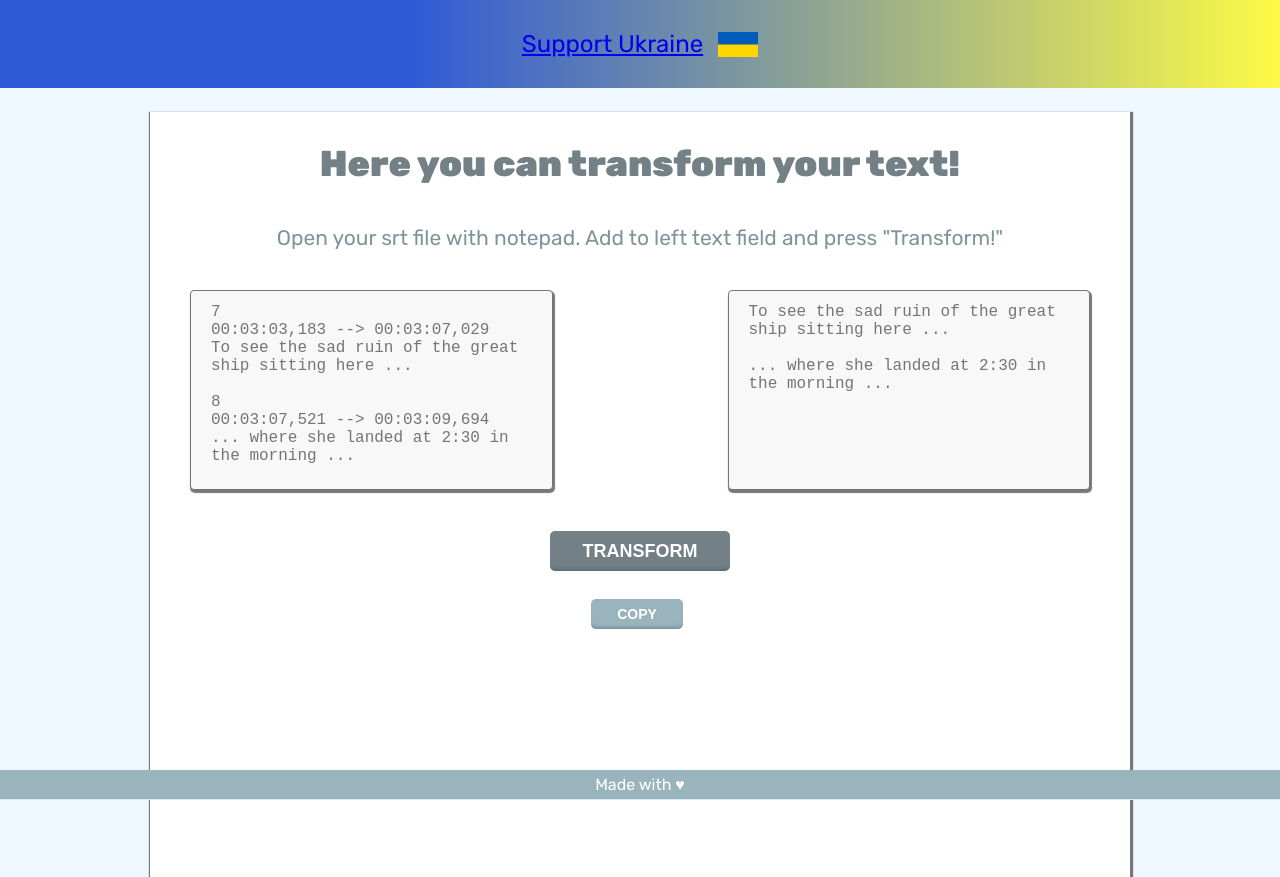
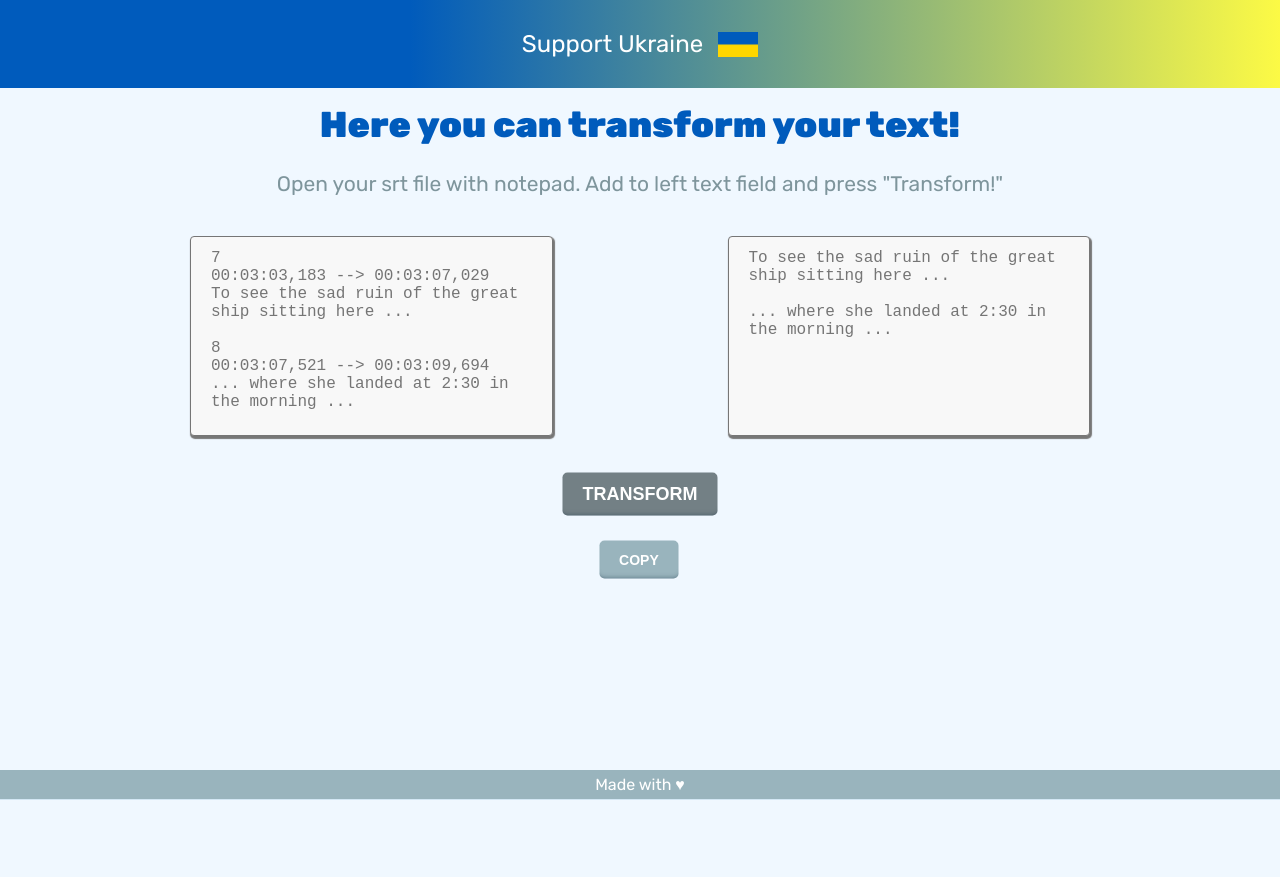
Before and after one commit to oberemok-oksana/subtitle-extractor, a plain HTML site: page index.html in a window 1280 px wide. Drawn offline with Linux system fonts and the light colour scheme.

Commit message:
add style to header text

```diff
--- a/css/base.css
+++ b/css/base.css
@@ -12,25 +12,28 @@ body {
 .container {
   max-width: 980px;
   margin: 0 auto;
-  background-color: #fff;
   min-height: calc(100vh - 35px);
-  box-shadow: 1px 2px 1px 2px #777;
 }
 
 .gradient {
   background: linear-gradient(
     90deg,
-    rgba(47, 90, 215, 1) 32%,
+    rgba(0, 91, 188, 1) 32%,
     rgba(252, 250, 69, 1) 100%
   );
   padding: 30px 0;
   text-align: center;
-  color: #fff;
-  font-size: 24px;
+
   display: flex;
   justify-content: center;
   align-items: center;
   gap: 15px;
+}
+
+.gradient a {
+  color: #fff;
+  font-size: 24px;
+  text-decoration: none;
 }
 
 .flag-img {
@@ -43,14 +46,15 @@ body {
   font-size: 36px;
   font-weight: bold;
   text-align: center;
-  color: #738085;
-  padding-top: 30px;
+  color: #005bbc;
+  margin-top: 15px;
+  margin-bottom: 25px;
 }
 .blocks {
   position: relative;
   padding-bottom: 30px;
   min-height: 400px;
-  margin-top: 40px;
+  /* margin-top: 40px; */
 }
 .action_descr {
   text-align: center;
@@ -78,7 +82,6 @@ body {
   min-height: 200px;
   padding: 12px 20px;
   box-sizing: border-box;
-  /* border: 2px solid #ccc; */
   border-radius: 4px;
   background-color: #f8f8f8;
   font-size: 16px;
@@ -93,21 +96,26 @@ body {
   border-radius: 5px;
   box-shadow: 0px -5px 5px -5px rgba(34, 60, 80, 0.6) inset;
   color: #fff;
+  padding: 11px 20px;
+}
+
+.btn:hover {
+  transform: scale(1.08);
+  transition: all 0.5s ease;
 }
 
 .submit_btn {
   position: relative;
-  width: 180px;
-  height: 40px;
   background-color: #738085;
   font-size: 18px;
   border: none;
-  padding: 10px;
 }
+
 .submit_btn:active,
 .copy_btn:active {
   transform: scale(1.1);
 }
+
 .button--loading::after {
   content: "";
   position: absolute;
@@ -134,13 +142,10 @@ body {
 }
 .copy_btn {
   position: absolute;
-  right: 47px;
+  right: 25%;
   top: 68px;
   background-color: #99b4bd;
   border: none;
-  width: 92px;
-  height: 30px;
-
   font-size: 14px;
 }
 
@@ -158,21 +163,17 @@ body {
   background-color: #99b4bd;
 }
 
-/* .tooltip {
-  position: relative;
-} */
-
 .tooltiptext {
   visibility: hidden;
   width: 120px;
-  background-color: #fff;
+  background-color: transparent;
   color: #99b4bd;
   text-align: center;
   border-radius: 6px;
   padding: 5px 0;
   position: absolute;
-  top: 100px;
-  left: 25px;
+  top: 117px;
+  left: 17px;
   z-index: 1;
   visibility: hidden;
 }
```
